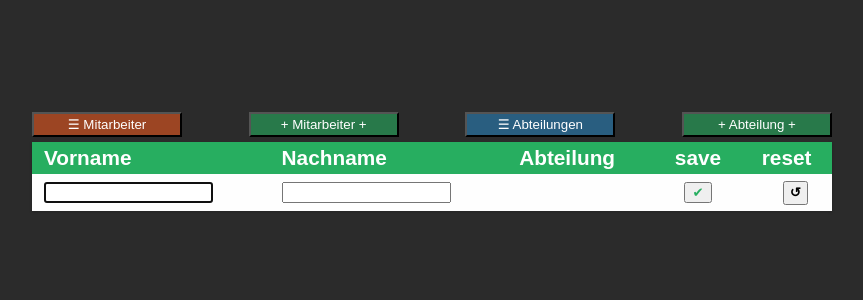
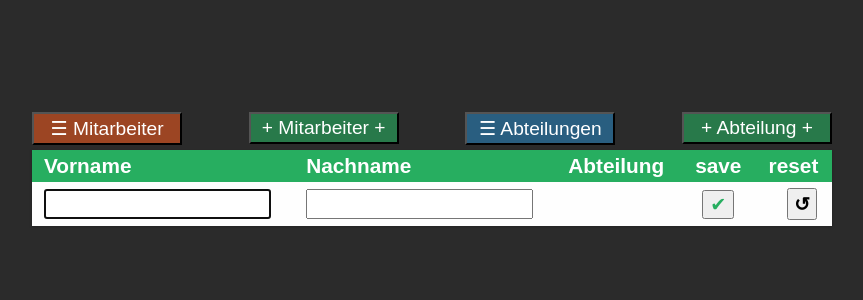
Before and after one commit to pytherik/company, a PHP site: template views/showUpdateAndCreateEmployee.php in a window 1280 px wide. Shown: the top 300 px of the page, without its empty margins (208-1071 px from the left). Run offline with PHP 8.4, Linux system fonts and the light colour scheme; the template is opened without the code that fills it, so the values that code supplies are empty.

Commit message:
try bigger font-size

```diff
--- a/css/style.css
+++ b/css/style.css
@@ -14,6 +14,7 @@ nav {
 }
 
 .btn {
+    font-size: 1.2rem;
     cursor: pointer;
     width: 150px;
     padding: .2rem 0;
@@ -39,6 +40,14 @@ nav {
     background-color: #27ae6099;
 }
 
+input[type="text"],
+select {
+    font-size: 1.3rem;
+}
+
+.symbol {
+    font-size: 1.2rem;
+}
 button:hover,
 input[type="submit"]:hover {
     cursor: pointer;
--- a/views/showListDepartment.php
+++ b/views/showListDepartment.php
@@ -29,17 +29,17 @@
         <div class="cell" data-title="name"><?php echo $dep->getName() ?></div>
         <div class="cell center" data-title="löschen">
           <a href="index.php?id=<?php echo $dep->getId() ?>&action=delete&area=department">
-            <button class="delete">&#10006;</button>
+            <button class="delete symbol">&#10006;</button>
           </a>
         </div>
         <div class="cell center" data-title="ändern">
           <a href="index.php?id=<?php echo $dep->getId() ?>&action=showUpdate&area=department">
-            <button>&#10000;</button>
+            <button class="symbol">&#10000;</button>
           </a>
         </div>
         <div class="cell center">
           <a href="index.php?id=<?php echo $dep->getId() ?>&action=showAllEmployees&area=employee">
-            <button>&#9776;</button>
+            <button class="symbol">&#9776;</button>
           </a>
         </div>
       </div>
--- a/views/showListEmployee.php
+++ b/views/showListEmployee.php
@@ -32,12 +32,12 @@
         <div class="cell" data-title="abteilungId"><?php echo $emp->getDepartmentName() ?></div>
         <div class="cell center" data-title="löschen">
           <a href="index.php?id=<?php echo $emp->getId() ?>&action=delete&area=employee">
-            <button class="delete">&#10006;</button>
+            <button class="delete symbol">&#10006;</button>
           </a>
         </div>
         <div class="cell center" data-title="ändern">
           <a href="index.php?id=<?php echo $emp->getId() ?>&action=showUpdate&area=employee">
-            <button>&#10000;</button>
+            <button class="symbol">&#10000;</button>
           </a>
         </div>
       </div>
--- a/views/showUpdateAndCreateDepartment.php
+++ b/views/showUpdateAndCreateDepartment.php
@@ -43,10 +43,10 @@
         <div class="cell"></div>
         <div class="cell"></div>
         <div class="cell">
-          <input class="save center" type="submit" value=&#10004;>
+          <input class="save center symbol" type="submit" value=&#10004;>
         </div>
         <div>&nbsp;&nbsp;
-          <input class="reset center" type="reset" value=&olarr;>
+          <input class="reset center symbol" type="reset" value=&olarr;>
         </div>
       </div>
     </div>
--- a/views/showUpdateAndCreateEmployee.php
+++ b/views/showUpdateAndCreateEmployee.php
@@ -38,12 +38,12 @@
         <div class="cell">
           <input type="text" name="firstName"
                  value="<?php if (isset($employee)) echo $employee->getFirstname() ?>"
-                 size="18" autocomplete="off" autofocus required>
+                 size="16" autocomplete="off" autofocus required>
         </div>
         <div class="cell">
           <input type="text" name="lastName"
                  value="<?php if (isset($employee)) echo $employee->getLastname() ?>"
-                 size="18" autocomplete="off" required>
+                 size="16" autocomplete="off" required>
         </div>
         <div class="cell">
 
@@ -53,10 +53,10 @@
           ?>
         </div>
         <div class="cell center">
-          <input class="save" type="submit" value=&#10004;>
+          <input class="save symbol" type="submit" value=&#10004;>
         </div>
         <div class="cell center">&nbsp;&nbsp;
-          <input class="reset" type="reset" value=&olarr;>
+          <input class="reset symbol" type="reset" value=&olarr;>
         </div>
       </div>
     </div>
```
